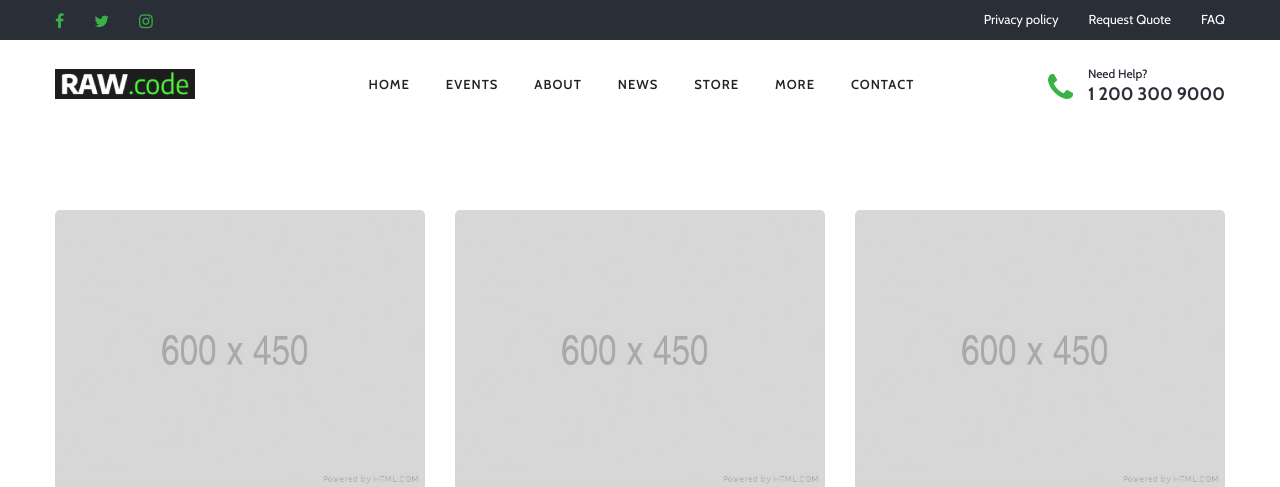
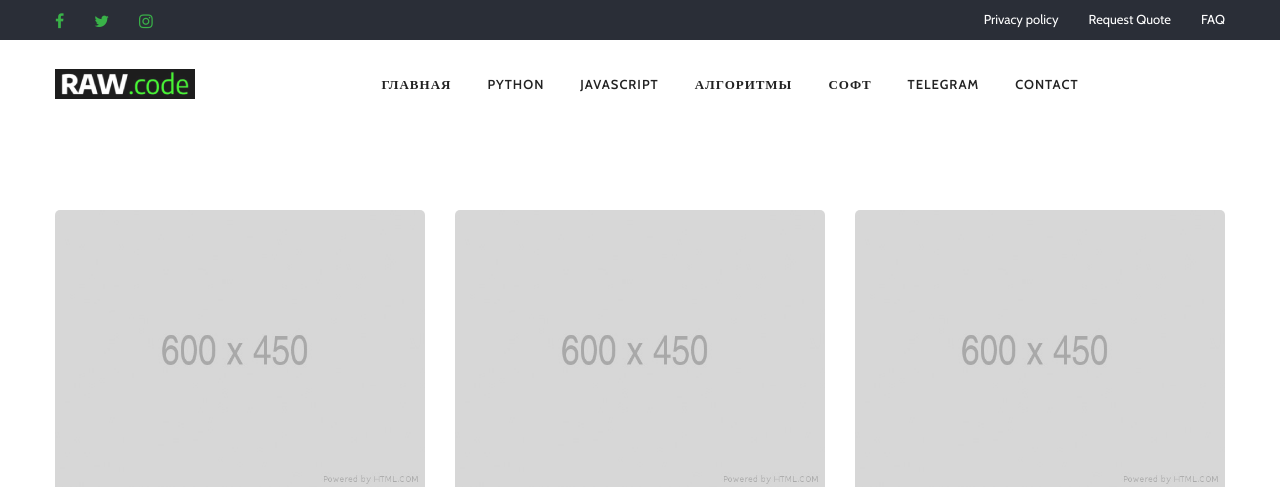
Before and after one commit to shanti-om/django_book, a Django app: page / in a window 1280 px wide. Shown: the top 487 px of the page. Run offline with Django 4.2, Linux system fonts and the light colour scheme; data comes from the database, SQL or seed files in the repository; some libraries are stand-ins or nearby versions.

Commit message:
edited menu main

```diff
--- a/mysite/blog/templates/blog/index.html
+++ b/mysite/blog/templates/blog/index.html
@@ -68,7 +68,7 @@
                             <div class="de-flex-col header-col-mid">
         <!-- mainmenu begin -->
                                 <ul id="mainmenu">
-                                    <li><a href=" {% static 'index.html' %} ">Home</a>
+                                    <li><a href=" {% static 'index.html' %} ">Главная</a>
                                         <ul>
                                             <li><a href=" {% static 'index.html' %} ">Homepage 1</a></li>
                                             <li><a href=" {% static 'index-2.html' %} ">Homepage 2</a></li>
@@ -76,21 +76,21 @@
                                             <li><a href=" {% static 'index-onepage-2.html' %} ">Onepage 2</a></li>
                                         </ul>
                                     </li>
-                                    <li><a href=" {% static 'events.html' %} ">Events</a></li>
-                                    <li><a href=" {% static 'about.html' %} ">About</a>
+                                    <li><a href=" {% static 'events.html' %} ">Python</a></li>
+                                    <li><a href=" {% static 'about.html' %} ">JavaScript</a>
                                         <ul>
                                             <li><a href=" {% static 'about.html' %} ">About Us</a></li>
                                             <li><a href=" {% static 'team.html' %} ">Team</a></li>
                                         </ul>
                                     </li>
-                                    <li><a href=" {% static 'news.html' %} ">News</a></li>
-                                    <li><a href=" {% static 'store.html' %} ">Store</a>
+                                    <li><a href=" {% static 'news.html' %} ">Алгоритмы</a></li>
+                                    <li><a href=" {% static 'store.html' %} ">Софт</a>
                                         <ul>
                                             <li><a href=" {% static 'store.html' %} ">All Products</a></li>
                                             <li><a href=" {% static 'store-single.html' %} ">Single Product</a></li>
                                         </ul>
                                     </li>
-                                    <li><a href="#">More</a>
+                                    <li><a href="#">Telegram</a>
                                         <ul>
                                             <li><a href=" {% static 'alerts.html' %} ">Alerts</a></li>
                                             <li><a href=" {% static 'counters.html' %} ">Counters</a></li>
@@ -109,7 +109,7 @@
     <!-- mainmenu close -->
                             </div>
                             <div class="de-flex-col">
-                                <div class="h-phone md-hide"><span>Need&nbsp;Help?</span><i class="fa fa-phone"></i> 1 200 300 9000</div>
+                                    <!-- <div class="h-phone md-hide"><span>Need&nbsp;Help?</span><i class="fa fa-phone"></i> 1 200 300 9000</div> -->
                                 <span id="menu-btn"></span>
                             </div>
                         </div>
```
